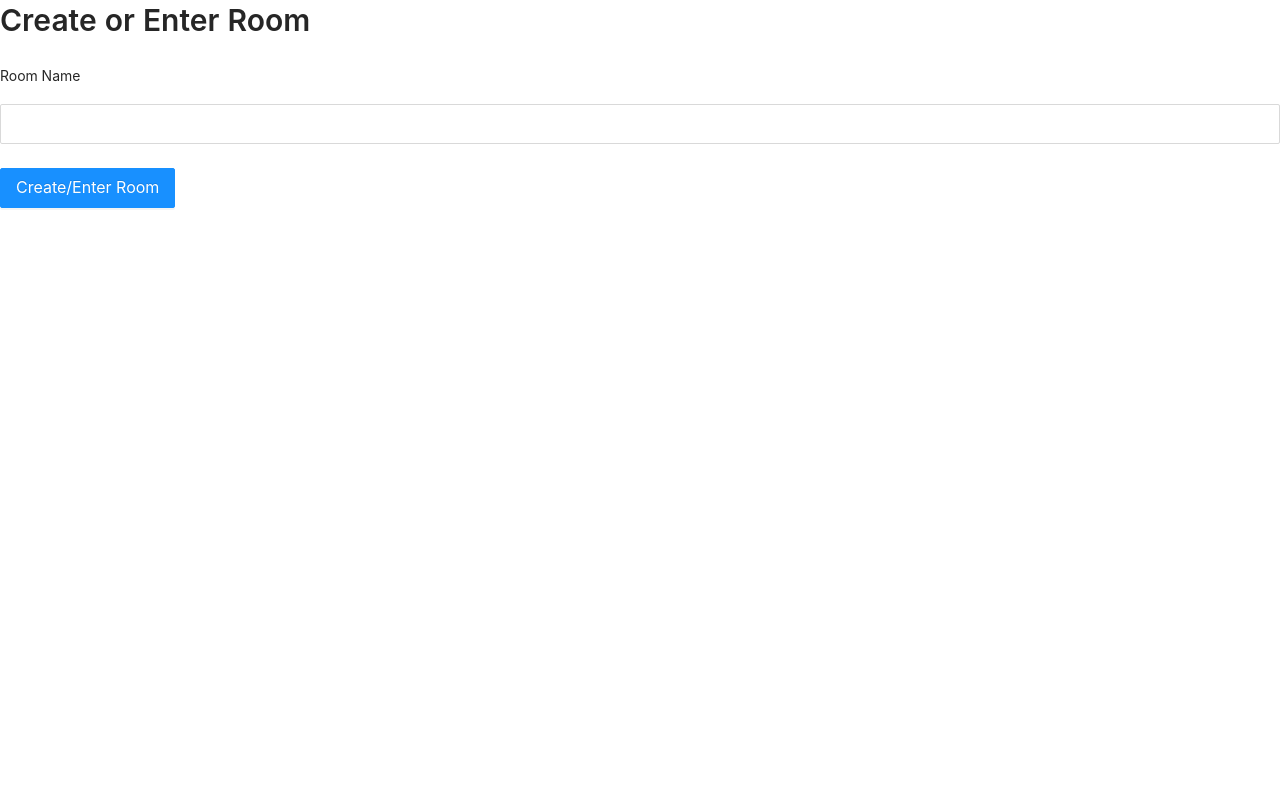
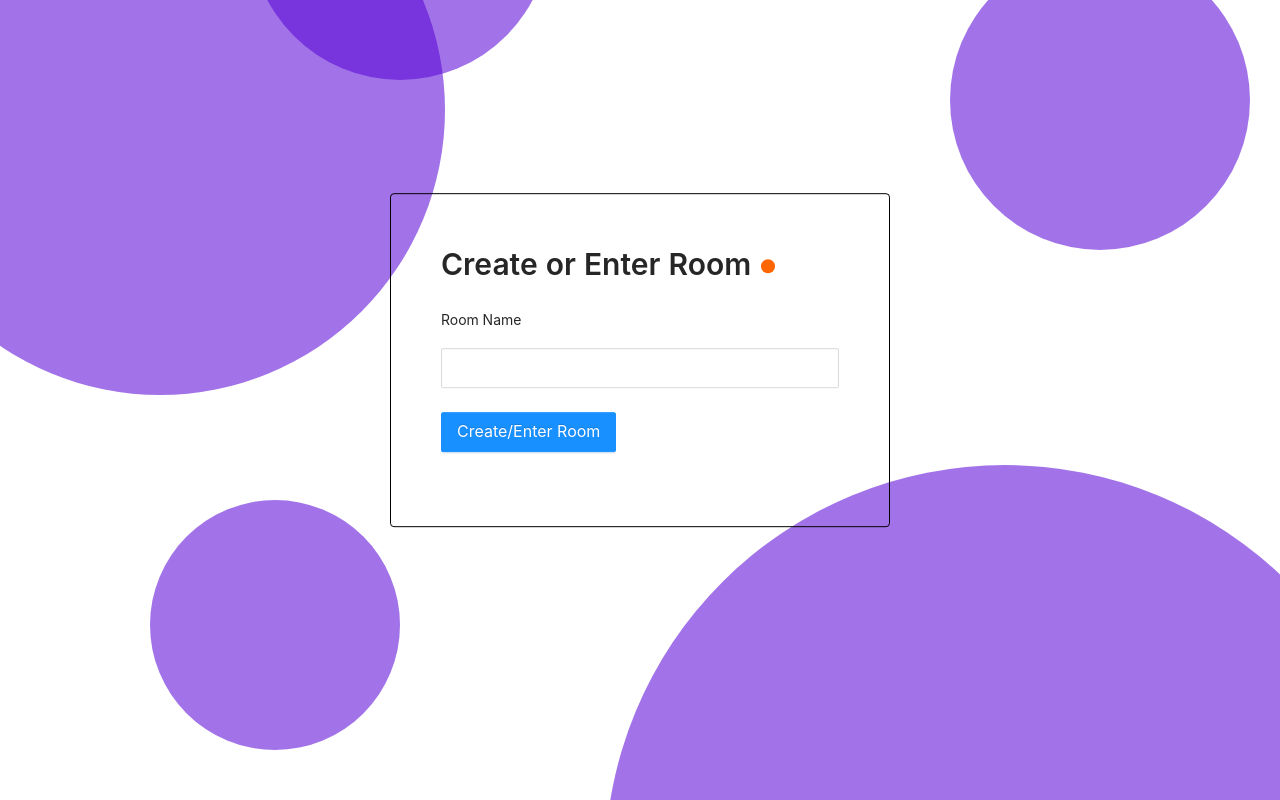
Before and after one commit to limkaraik/LingLing, a React (Create React App) app in the folder App/client/: page / in a window 1280 px wide. Built offline with nearby package versions, Linux system fonts and the light colour scheme; no server answers.

Commit message:
homepage design

```diff
--- a/App/client/src/App.js
+++ b/App/client/src/App.js
@@ -3,7 +3,7 @@ import { Route, Switch } from "react-router-dom";
 //pages
 import Login from "./views/Authentication/Login";
 import Register from "./views/Authentication/Register";
-import Home from "./views/Home";
+import Home from "./views/Home/Home";
 import MeetingHistory from "./views/MeetingHistory/MeetingHistory";
 import Meeting from "./views/Meeting/meeting";
 
--- a/App/client/src/views/Home.js
+++ /dev/null
@@ -1,78 +0,0 @@
-import React , { useState,useEffect } from 'react'
-import { Button, Typography,  Form,Input } from 'antd';
-import API from '../Utils/baseUrl';
-import Room from './Room/room'
-const { Title } = Typography;
-
-
-function Home(props) {
-    const [RoomName, setRoomName] = useState("");
-    const [User, setUser] = useState('');
-    const [OnRoom, setOnRoom] = useState(false);
-
-    useEffect(()=>{
-        handleAuth();
-    },[])
-
-    const quitCall = ()=>{
-        setOnRoom(false)
-        API.get(`api/meeting/exit?name=${RoomName}`)
-    }
-
-    const handleAuth = ()=>{
-        API.get('api/user/auth').then((res) => {
-            const { success, name } = res.data;
-            if (success) {
-              setUser(name)
-            }
-            props.history.push('/')
-        });
-    }
-
-
-    const handleRoomChange = (event) =>{
-        setRoomName(event.currentTarget.value)
-    }
-
-    const handleCreateSubmit = ()=>{
-        setOnRoom(true)
-        API.get(`api/meeting/enter?name=${RoomName}`).then((res)=>{
-            const {success,id} = res.data
-            if (success){
-                API.get(`api/user/addMeeting?meetingId=${id}`)
-            }
-        })
-    }
-
-    return (
-        <div>
-        {(OnRoom)? <Room name={User} room={RoomName} quit={quitCall}/>
-        :
-        <div>
-            <Title level={2}>Create or Enter Room</Title>
-            <Form layout={'vertical'} size={'large'} >
-                <Form.Item
-                    label="Room Name"
-                    rules={[
-                        {
-                            required: true,
-                            message: 'Please input Room Name!',
-                        }
-                    ]}
-                >
-                    <Input onChange={handleRoomChange} value={RoomName}/>
-                </Form.Item>
-
-                <Form.Item >
-                    <Button type="primary" htmlType="submit" onClick={handleCreateSubmit}>
-                        Create/Enter Room
-                    </Button>
-                </Form.Item>
-            </Form>
-        </div>
-        }
-        </div>
-    )
-}
-
-export default Home
--- /dev/null
+++ b/App/client/src/views/Home/Home.css
@@ -0,0 +1,82 @@
+.m-homepage {
+  height: 100vh;
+  position: relative;
+  overflow: hidden;
+}
+
+.m-homepage-form {
+  padding: 50px;
+  border: 1px solid black;
+  border-radius: 4px;
+  width: 500px;
+  /* margin: auto; */
+  position: absolute;
+  top: 45%;
+  left: 50%;
+  transform: translate(-50%, -50%);
+}
+
+.m-homepage-circle-small {
+  display: inline-block;
+  height: 14px;
+  width: 14px;
+  border-radius: 20px;
+  background-color: #FF6600;
+
+  margin-left: 10px;
+  margin-bottom: 2px;
+}
+
+.m-homepage-circle1 {
+  position: absolute;
+  height: 570px;
+  width: 570px;
+  border-radius: 500px;
+  background-color: rgb(86, 0, 214, 0.55);
+  top: 0;
+  left: 0;
+  transform: translate(-125px, -175px);
+}
+
+.m-homepage-circle1-2 {
+  position: absolute;
+  height: 300px;
+  width: 300px;
+  border-radius: 500px;
+  background-color: rgb(86, 0, 214, 0.55);
+  top: 0;
+  left: 0;
+  transform: translate(250px, -220px);
+}
+
+.m-homepage-circle2 {
+  position: absolute;
+  height: 300px;
+  width: 300px;
+  border-radius: 500px;
+  background-color: rgb(86, 0, 214, 0.55);
+  top: 0;
+  right: 0;
+  transform: translate(-30px, -50px);
+}
+.m-homepage-circle3 {
+  position: absolute;
+  height: 250px;
+  width: 250px;
+  border-radius: 500px;
+  background-color: rgb(86, 0, 214, 0.55);
+  bottom: 0;
+  left: 0;
+  transform: translate(150px, -50px);
+}
+
+.m-homepage-circle4 {
+  position: absolute;
+  height: 800px;
+  width: 800px;
+  border-radius: 500px;
+  background-color: rgb(86, 0, 214, 0.55);
+  bottom: 0;
+  right: 0;
+  transform: translate(125px, 465px);
+}
--- /dev/null
+++ b/App/client/src/views/Home/Home.js
@@ -0,0 +1,89 @@
+import React , { useState,useEffect } from 'react'
+import { Button, Typography,  Form,Input } from 'antd';
+import API from '../../Utils/baseUrl';
+import Room from '../Room/room'
+import './Home.css';
+const { Title } = Typography;
+
+
+function Home(props) {
+    const [RoomName, setRoomName] = useState("");
+    const [User, setUser] = useState('');
+    const [OnRoom, setOnRoom] = useState(false);
+
+    useEffect(()=>{
+        handleAuth();
+    },[])
+
+    const quitCall = ()=>{
+        setOnRoom(false)
+        API.get(`api/meeting/exit?name=${RoomName}`)
+    }
+
+    const handleAuth = ()=>{
+        API.get('api/user/auth').then((res) => {
+            const { success, name } = res.data;
+            if (success) {
+              setUser(name)
+            }
+            props.history.push('/')
+        });
+    }
+
+
+    const handleRoomChange = (event) =>{
+        setRoomName(event.currentTarget.value)
+    }
+
+    const handleCreateSubmit = ()=>{
+        setOnRoom(true)
+        API.get(`api/meeting/enter?name=${RoomName}`).then((res)=>{
+            const {success,id} = res.data
+            if (success){
+                API.get(`api/user/addMeeting?meetingId=${id}`)
+            }
+        })
+    }
+
+    return (
+        <div>
+        {(OnRoom)? <Room name={User} room={RoomName} quit={quitCall}/>
+        :
+        <div className="m-homepage">
+            <div className="m-homepage-circle1" />
+            <div className="m-homepage-circle1-2" />
+            <div className="m-homepage-circle2" />
+            <div className="m-homepage-circle3" />
+            <div className="m-homepage-circle4" />
+            <div className="m-homepage-form">
+                <Title level={2}>
+                    Create or Enter Room
+                    <span className="m-homepage-circle-small" />
+                </Title>
+                <Form layout={'vertical'} size={'large'} >
+                    <Form.Item
+                        label="Room Name"
+                        rules={[
+                            {
+                                required: true,
+                                message: 'Please input Room Name!',
+                            }
+                        ]}
+                    >
+                        <Input onChange={handleRoomChange} value={RoomName}/>
+                    </Form.Item>
+
+                    <Form.Item >
+                        <Button type="primary" htmlType="submit" onClick={handleCreateSubmit}>
+                            Create/Enter Room
+                        </Button>
+                    </Form.Item>
+                </Form>
+            </div>
+        </div>
+        }
+        </div>
+    )
+}
+
+export default Home
```
